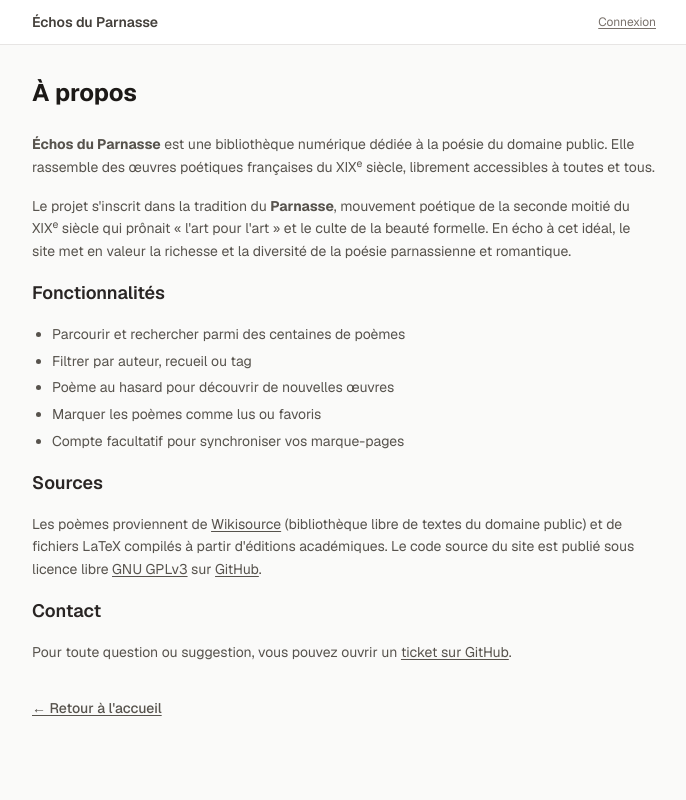
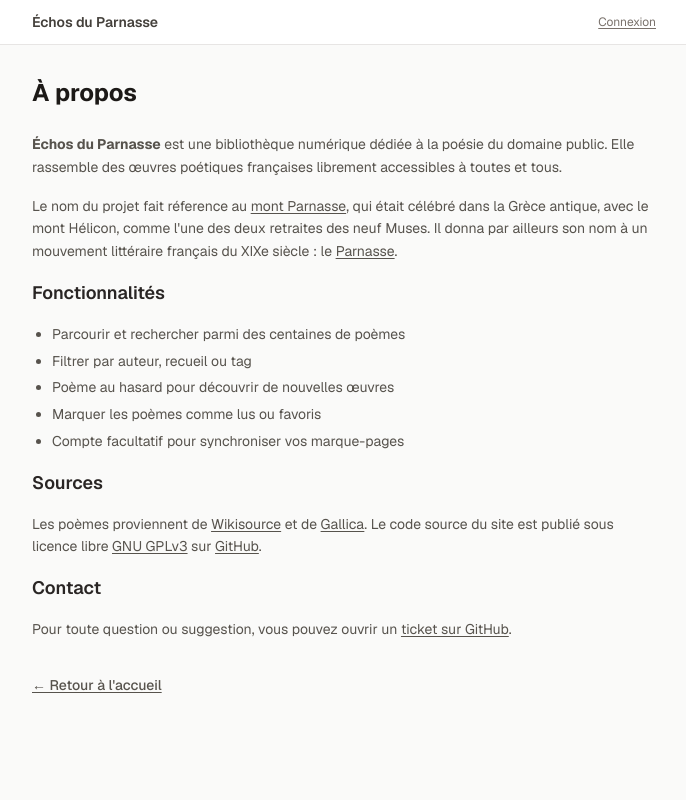
Before and after one commit to lashoun/echos-du-parnasse, a Next.js app: page /about in a window 1280 px wide. Shown: the top 800 px of the page, without its empty margins (296-982 px from the left). Built offline with nearby package versions, Linux system fonts and the light colour scheme; no server answers.

Commit message:
edit about and legal

```diff
--- a/src/app/about/page.tsx
+++ b/src/app/about/page.tsx
@@ -21,17 +21,27 @@ export default function AboutPage() {
         <p>
           <strong>Échos du Parnasse</strong> est une bibliothèque numérique
           dédiée à la poésie du domaine public. Elle rassemble des œuvres
-          poétiques françaises du XIX<sup>e</sup> siècle, librement accessibles
-          à toutes et tous.
+          poétiques françaises librement accessibles à toutes et tous.
         </p>
 
         <p>
-          Le projet s&apos;inscrit dans la tradition du{' '}
-          <strong>Parnasse</strong>, mouvement poétique de la seconde moitié du
-          XIX<sup>e</sup> siècle qui prônait «&nbsp;l&apos;art pour
-          l&apos;art&nbsp;» et le culte de la beauté formelle. En écho à cet
-          idéal, le site met en valeur la richesse et la diversité de la poésie
-          parnassienne et romantique.
+          Le nom du projet fait réference au{' '}
+          <a
+            href="https://fr.wikipedia.org/wiki/Mont_Parnasse"
+            className="underline underline-offset-2 hover:text-stone-800 dark:hover:text-stone-200"
+          >
+            mont Parnasse
+          </a>
+          , qui était célébré dans la Grèce antique, avec le mont Hélicon, comme
+          l'une des deux retraites des neuf Muses. Il donna par ailleurs son nom
+          à un mouvement littéraire français du XIXe siècle&nbsp;: le{' '}
+          <a
+            href="https://fr.wikipedia.org/wiki/Parnasse_(po%C3%A9sie)"
+            className="underline underline-offset-2 hover:text-stone-800 dark:hover:text-stone-200"
+          >
+            Parnasse
+          </a>
+          .
         </p>
 
         <h2 className="text-lg font-semibold text-stone-800 dark:text-stone-200">
@@ -58,9 +68,14 @@ export default function AboutPage() {
           >
             Wikisource
           </a>{' '}
-          (bibliothèque libre de textes du domaine public) et de fichiers LaTeX
-          compilés à partir d&apos;éditions académiques. Le code source du site
-          est publié sous licence libre{' '}
+          et de{' '}
+          <a
+            href="https://gallica.bnf.fr/"
+            className="underline underline-offset-2 hover:text-stone-800 dark:hover:text-stone-200"
+          >
+            Gallica
+          </a>
+          . Le code source du site est publié sous licence libre{' '}
           <a
             href="https://www.gnu.org/licenses/gpl-3.0.html"
             className="underline underline-offset-2 hover:text-stone-800 dark:hover:text-stone-200"
```
